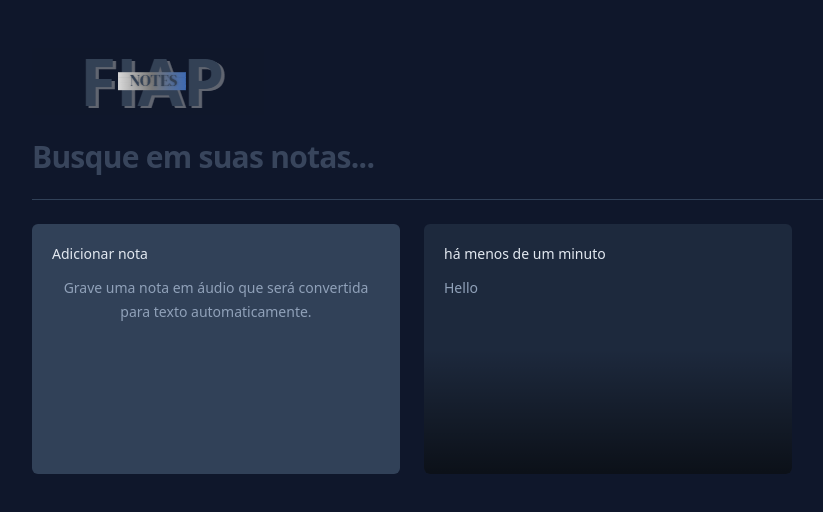
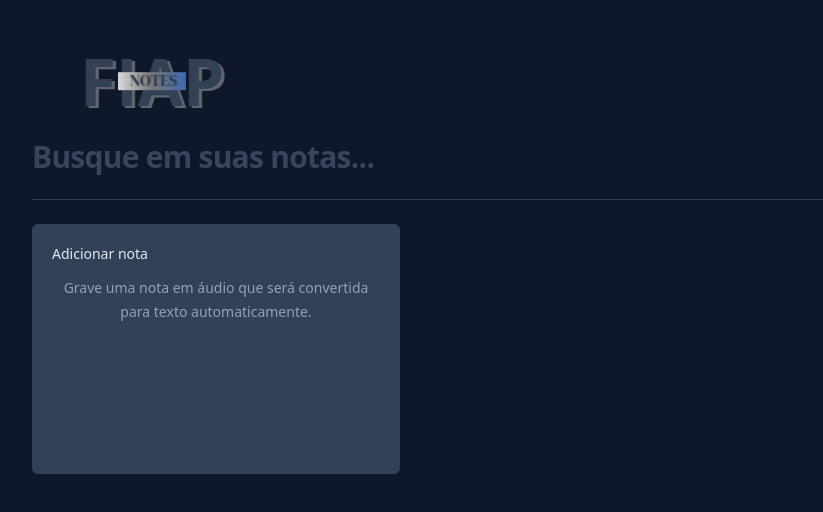
Before and after one commit to PalomaCristina/my-notes-planner, a React (Vite) app: page / in a window 1280 px wide. Shown: the top 512 px of the page, without its empty margins (32-855 px from the left). Built offline with nearby package versions, Linux system fonts and the light colour scheme.

Commit message:
feat: include localStorage for save criated notes

```diff
--- a/src/App.tsx
+++ b/src/App.tsx
@@ -1,13 +1,35 @@
 import logo from "./assets/logo.png";
 import { NoteCard } from "./components/note-card";
 import { AddCard } from "./components/add-card";
+import { useState } from "react";
 
-const note = {
-  date: new Date(),
-  content: 'Hello'
+interface Note {
+  id: string,
+  date: Date,
+  content: string
 }
 
 export function App() {
+ const [notes, setNotes] = useState<Note[]>(() => {
+  const notesOnStorage = localStorage.getItem('notes')
+  return notesOnStorage ? JSON.parse(notesOnStorage) : []
+ })
+
+ function onNoteCreated(content:string){
+
+  const newNote = {
+    id: crypto.randomUUID(),
+    date: new Date(),
+    content,
+  }
+  setNotes([newNote, ...notes])
+
+  const notesArray = [newNote, ...notes]
+
+  localStorage.setItem('notes', JSON.stringify(notesArray))
+
+ }
+
   return (
     //mx - margin do eixo x - horizontal
     //o tailwind utiliza o espaçamento multiplo de 4, então o valor 1 tem o px de 4, 2 tem px de 8 e vice versa
@@ -28,8 +50,11 @@
       {/* para colocarmos um valor definido por mim e não pelo tailwind, posso colocar o valor dentro de colchetes [30px] */}
       <div className="grid grid-cols-3 gap-6 auto-rows-[250px]">
         {/* rounded-md é equivalente a border radius */}
-        <AddCard />
-        <NoteCard note={note}/>
+        <AddCard onNoteCreated={onNoteCreated}/>
+        {/* <NoteCard note={note}/> */}
+        {notes.map(note => {
+          return <NoteCard key={note.id} note={note}/>
+        })}
       </div>
     </div>
   );
--- a/src/components/add-card.tsx
+++ b/src/components/add-card.tsx
@@ -3,7 +3,12 @@
 import { ChangeEvent, FormEvent, useState } from "react";
 import { toast } from  'sonner'
 
-export function AddCard() {
+interface AddCardProps {
+  onNoteCreated: (content: string) => void
+}
+
+
+export function AddCard({ onNoteCreated }: AddCardProps) {
   const [shouldShowDescription, setShoulShowDescription] = useState(true);
   const [content, setContent] = useState('')
 
@@ -19,8 +24,15 @@
   }
 
   function handleSaveNote(event: FormEvent) {
+
     event.preventDefault()
-    console.log(content);
+
+    onNoteCreated(content);
+
+    setContent('')
+
+    setShoulShowDescription(true)
+
     toast.success('Nota criada com sucesso!');
   }
 
@@ -66,6 +78,7 @@
                   autoFocus
                   className="text-sm leading-6 text-slate-400 bg-transparent resize-none flex-1 outline-none"
                   onChange={handleContentChange}
+                  value={content}
                 />
               )}
             </div>
```
